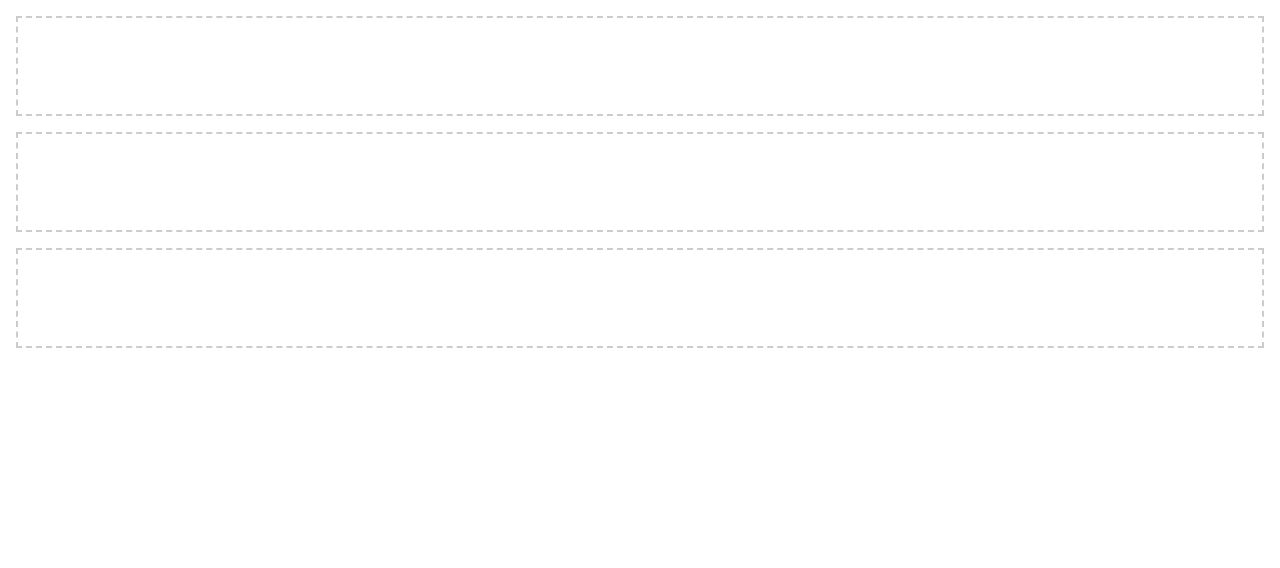
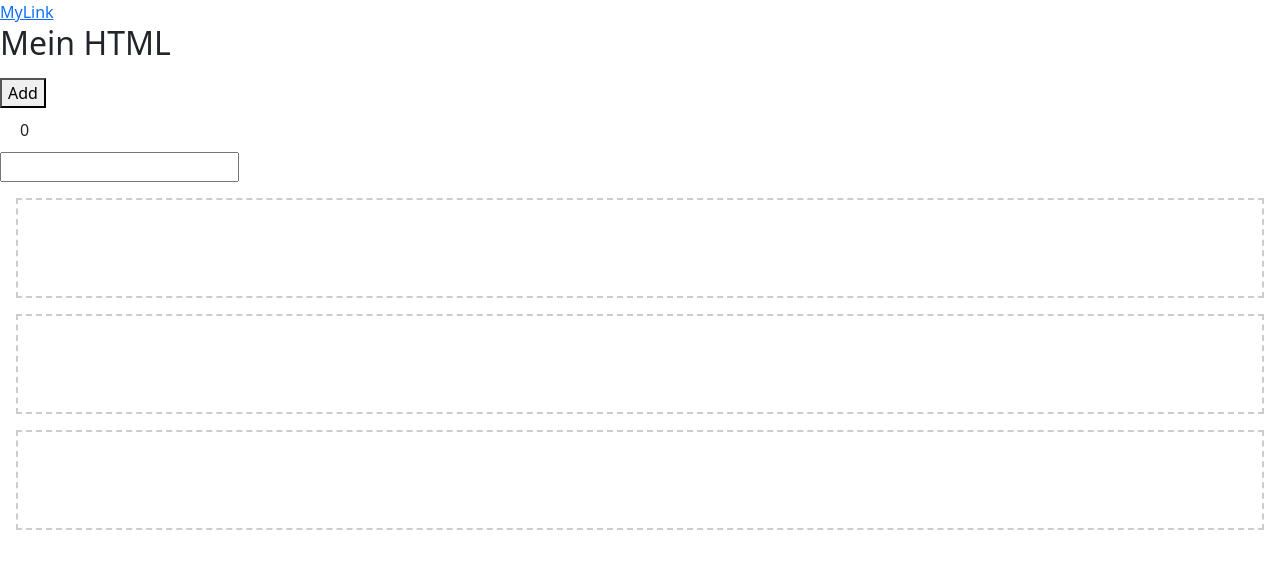
Before and after one commit to ElTruHTML/vue_udemy, a plain HTML site: page dynamic_styling/index.html in a window 1280 px wide. Drawn offline with nearby package versions, Linux system fonts and the light colour scheme.

Commit message:
EInige DInge schnell geadded fürs Lernbuch

```diff
--- a/dynamic_styling/app.js
+++ b/dynamic_styling/app.js
@@ -23,3 +23,25 @@ let app = Vue.createApp({
     }
 })
 .mount("#styling");
+
+Vue.createApp({
+    data() {
+        return {
+            mylink: "https://www.google.de",
+            myHTML: "<h2>Mein HTML</h2>",
+            counter: 0,
+            adder: 16,
+            stuffshown: "",
+        };
+    },
+    methods: {
+        add(val) {
+            this.counter += val;
+        },
+        showstuff(e, ln) {
+            console.log(e);
+            console.log(e.target);
+            this.stuffshown = e.target.value + " " + ln;
+        },
+    }
+}).mount("#test");
--- a/dynamic_styling/index.html
+++ b/dynamic_styling/index.html
@@ -9,6 +9,15 @@
     <title>Dynamic Styling</title>
 </head>
 <body>
+
+    <section id="test">
+        <a v-bind:href="mylink">MyLink</a>
+        <p v-html="myHTML"></p>
+        <button v-on:click="add(adder)">Add</button>
+        <div style="padding: 10px 20px;">{{counter}}</div>
+        <input type="text" v-on:input="showstuff($event, 'Trumic')">
+        <p>{{stuffshown}}</p>
+    </section>
     <section id="styling">
         <div :class="{demo: true, clicked_div: boxASelected}" @click="boxSelected('A')"></div>
         <div :class="{demo: true, clicked_div: boxBSelected}" @click="boxSelected('B')"></div>
```
